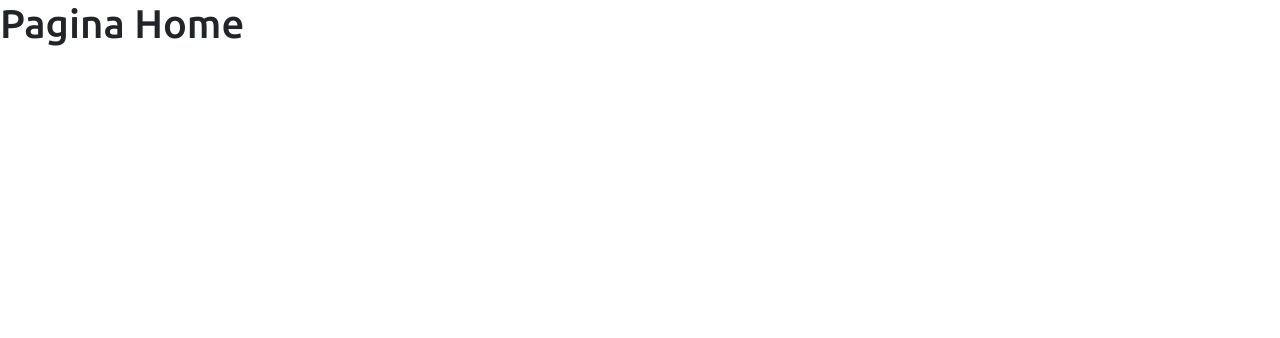
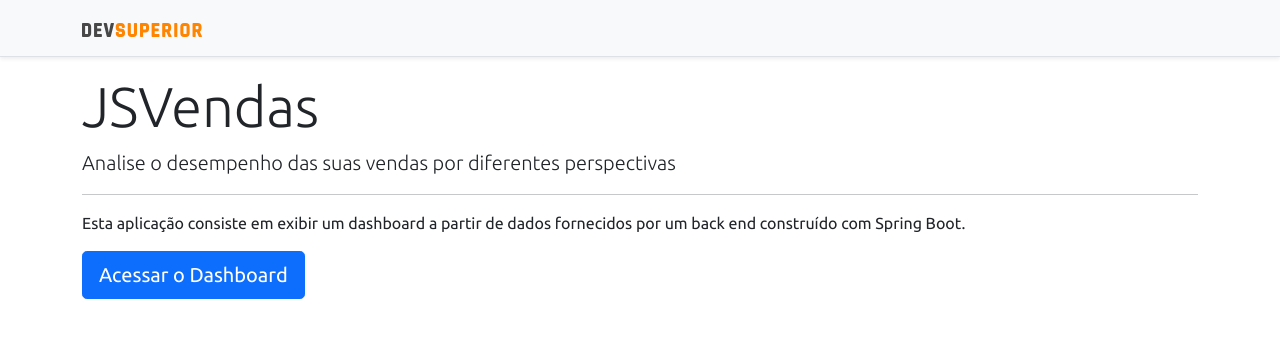
Before and after one commit to joelgxp/Projeto-JS-Vendas, a React (Create React App) app in the folder frontend/: page / in a window 1280 px wide. Shown: the top 338 px of the page. Built offline with nearby package versions, Linux system fonts and the light colour scheme.

Commit message:
Home, navigation]

```diff
--- a/frontend/src/components/NavBar/index.tsx
+++ b/frontend/src/components/NavBar/index.tsx
@@ -1,5 +1,6 @@
 import React from 'react';
 import ImgDsDark from 'assets/img/ds-dark.svg'
+import { Link } from 'react-router-dom';
 
 const NavBar = () => {
     return (
@@ -7,7 +8,9 @@
             <div className="d-flex flex-column flex-md-row align-items-center p-3 px-md-4 mb-3 bg-light border-bottom shadow-sm">
                 <div className="container">
                     <nav className="my-2 my-md-0 mr-md-3">
-                        <img src={ImgDsDark} alt="DevSuperior" width="120" />
+                        <Link to="/">
+                            <img src={ImgDsDark} alt="DevSuperior" width="120" />
+                        </Link>
                     </nav>
                 </div>
             </div>
--- a/frontend/src/pages/Home/index.tsx
+++ b/frontend/src/pages/Home/index.tsx
@@ -1,8 +1,23 @@
+import NavBar from "components/NavBar";
+import { Link } from "react-router-dom";
+
 const Home = () => {
     return (
-        <div>
-            <h1>Pagina Home</h1>
-        </div>
+        <>
+            <NavBar />
+            <div className="container">
+                <div className="jumbotron">
+                    <h1 className="display-4">JSVendas</h1>
+                    <p className="lead">Analise o desempenho das suas vendas por diferentes perspectivas</p>
+                    <hr />
+                    <p>Esta aplicação consiste em exibir um dashboard a partir de dados fornecidos por um back end construído com Spring Boot.</p>
+                    <Link className="btn btn-primary btn-lg" to="/dashboard">
+                        Acessar o Dashboard
+                    </Link>
+                </div>
+            </div>
+            <footer />
+        </>
     );
 }
 
```
